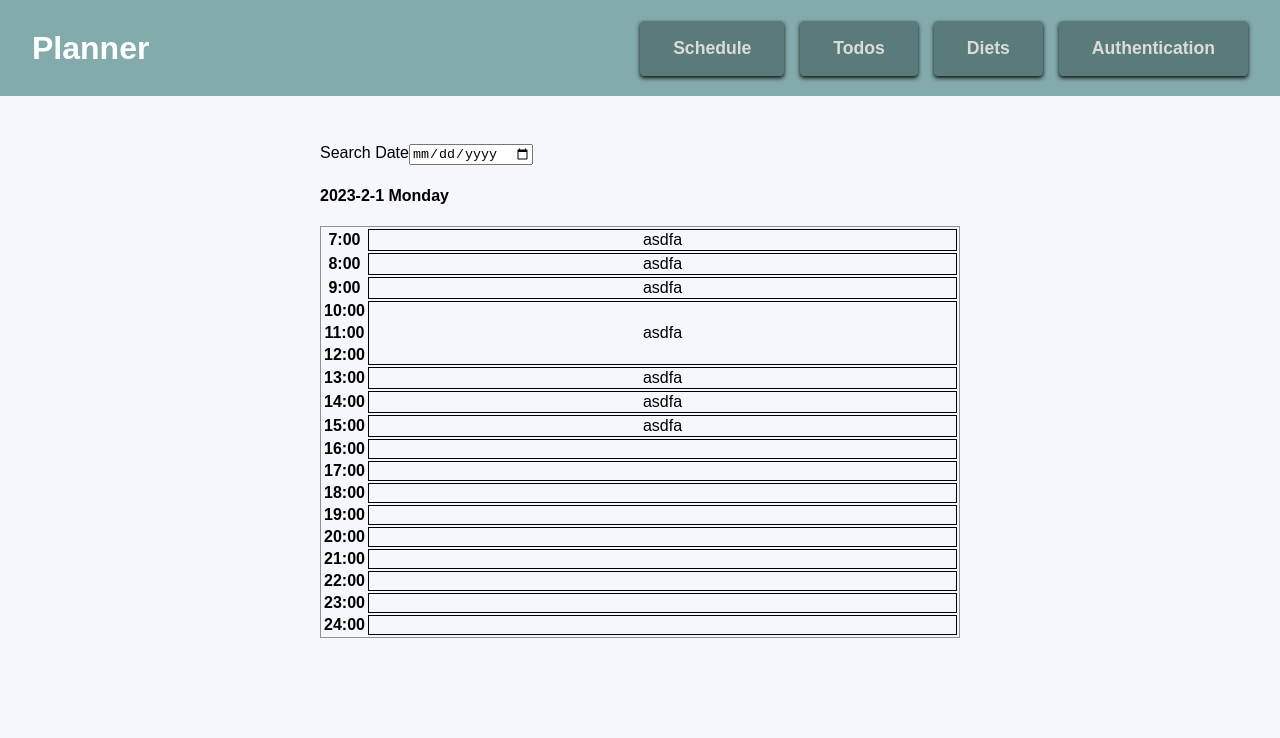
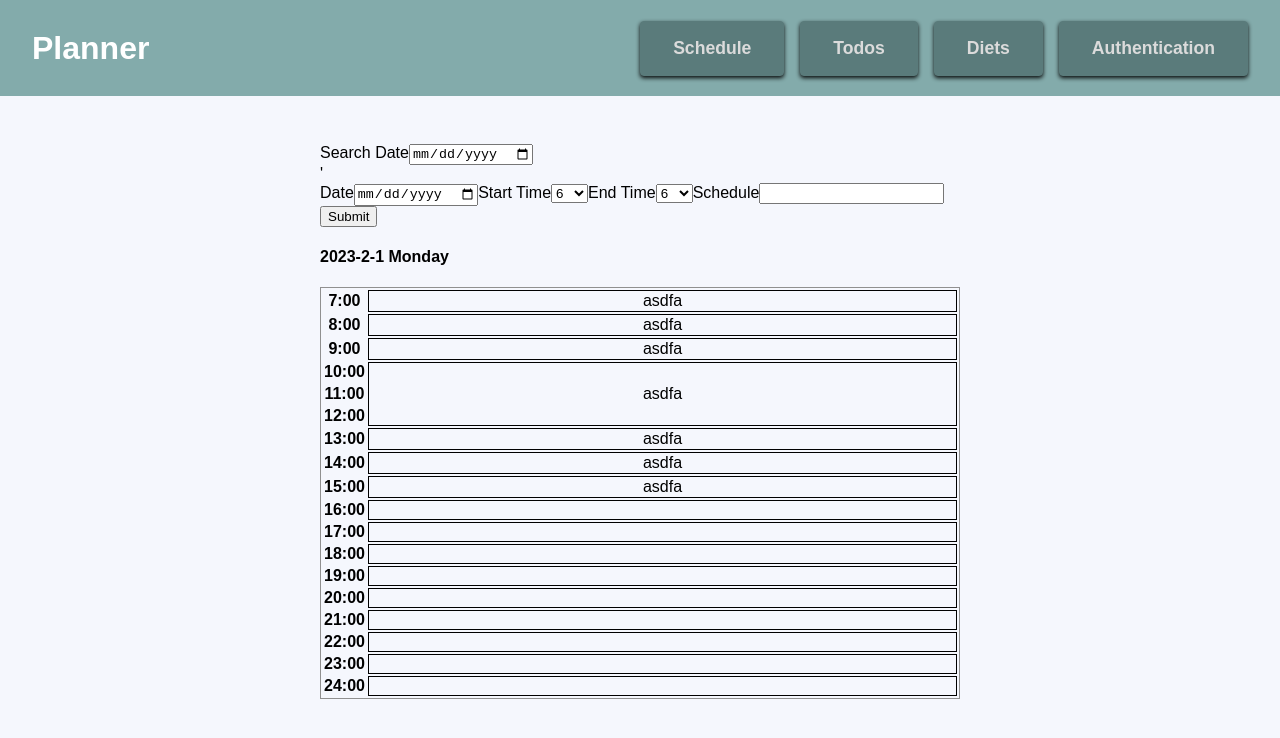
Before and after one commit to jeehee1/todos-react-app, a React (Create React App) app: page /schedule in a window 1280 px wide. Shown: the top 738 px of the page. Built offline with nearby package versions, Linux system fonts and the light colour scheme.

Commit message:
design UpdateSchedule component structure

```diff
--- a/src/components/schedule/UpdateSchedule.js
+++ b/src/components/schedule/UpdateSchedule.js
@@ -0,0 +1,25 @@
+const UpdateSchedule = () => {
+  const timeOpt = [];
+  for (let i = 6; i < 24; i++) {
+    timeOpt.push(<option value={i}>{i}</option>);
+  }
+  return (
+    <form>
+      <label id="date">Date</label>
+      <input id="date" type="date" />
+      <label id="startTime">Start Time</label>
+      <select name="startTime" id="startTime">
+        {timeOpt}
+      </select>
+      <label id="endTime">End Time</label>
+      <select name="endTime" id="endTime">
+        {timeOpt}
+      </select>
+      <label id="schedule">Schedule</label>
+      <input id="schedule" type="text" />
+      <button>Submit</button>
+    </form>
+  );
+};
+
+export default UpdateSchedule;
--- a/src/pages/Schedule.js
+++ b/src/pages/Schedule.js
@@ -1,11 +1,13 @@
 import { Fragment } from "react";
 import DailySchedule from "../components/schedule/DailySchedule";
 import SearchSchedule from "../components/schedule/SearchSchedule";
+import UpdateSchedule from "../components/schedule/UpdateSchedule";
 
 const Schedule = () => {
   return (
     <Fragment>
-      <SearchSchedule />
+      <SearchSchedule />'
+    <UpdateSchedule/>
       <DailySchedule />
     </Fragment>
   );
```
